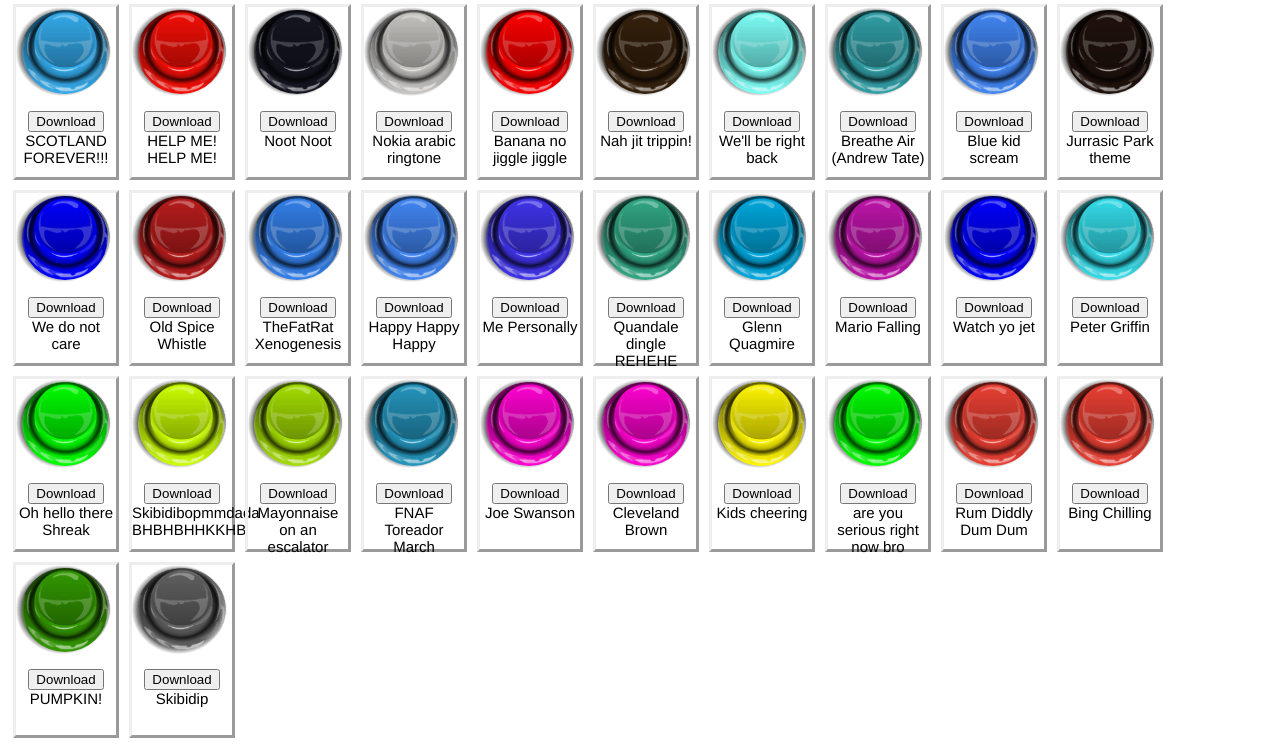
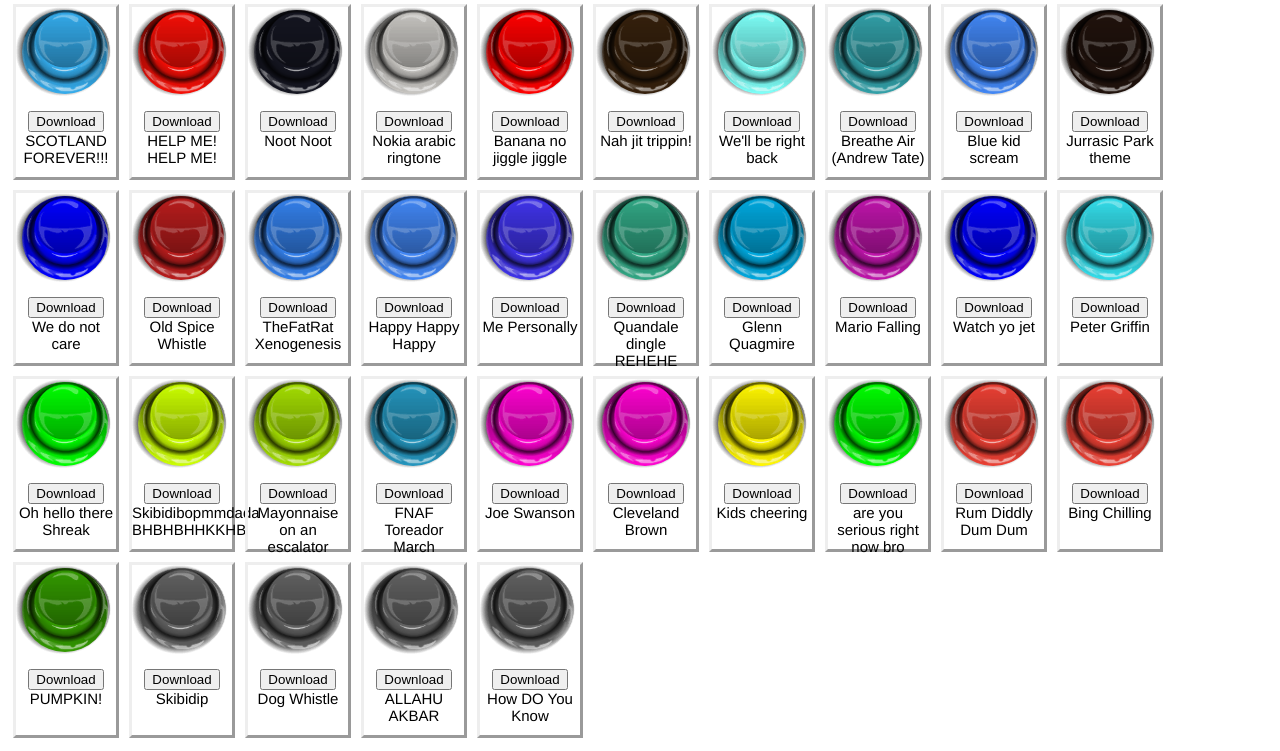
Before and after one commit to R-BTW/sound, a plain HTML site: page index.html in a window 1280 px wide. Shown: the part 2350-3101 px from the top of the page. Drawn offline with Linux system fonts and the light colour scheme; a script that the page names is missing.

Commit message:
Update index.html

```diff
--- a/index.html
+++ b/index.html
@@ -1932,6 +1932,45 @@
   </div>
 </div>
 
+<div>
+  <div class="sound">
+    <div class="circle small-button-background" style="background-color:#COLOR;"></div>
+    <audio id="dogwh" src="sounds/dogwh.mp3" preload="auto"></audio>
+    <button class="small-button" onclick="document.getElementById('dogwh').play();"></button>
+    <div class="small-button-shadow"></div>
+    <p class="name">
+      <button onclick="window.location.href='sounds/dogwh.mp3'">Download</button><br>
+      Dog Whistle<br>
+    </p>
+  </div>
+</div>
+
+<div>
+  <div class="sound">
+    <div class="circle small-button-background" style="background-color:#COLOR;"></div>
+    <audio id="allah" src="sounds/allah.mp3" preload="auto"></audio>
+    <button class="small-button" onclick="document.getElementById('allah').play();"></button>
+    <div class="small-button-shadow"></div>
+    <p class="name">
+      <button onclick="window.location.href='sounds/allah.mp3'">Download</button><br>
+      ALLAHU AKBAR<br>
+    </p>
+  </div>
+</div>
+
+<div>
+  <div class="sound">
+    <div class="circle small-button-background" style="background-color:#COLOR;"></div>
+    <audio id="nword" src="sounds/nword.mp3" preload="auto"></audio>
+    <button class="small-button" onclick="document.getElementById('nword').play();"></button>
+    <div class="small-button-shadow"></div>
+    <p class="name">
+      <button onclick="window.location.href='sounds/nword.mp3'">Download</button><br>
+      How DO You Know<br>
+    </p>
+  </div>
+</div>
+
       <!-- TEMPLATE TO ADD MORE SOUNDS
 
 <div>
```
